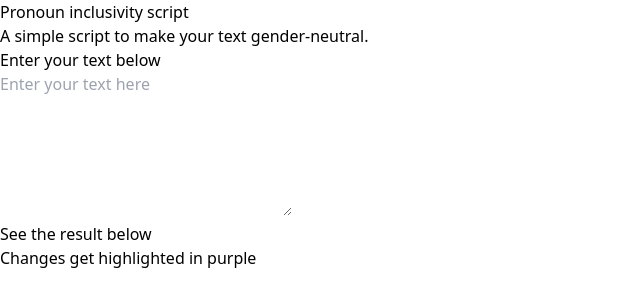
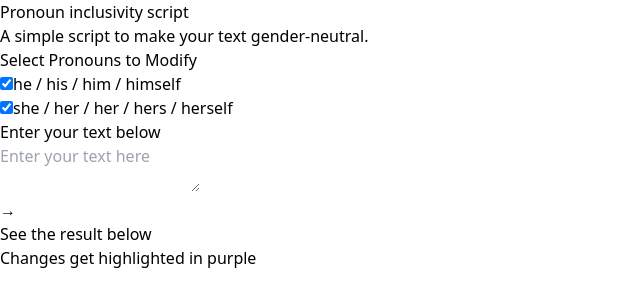
Before and after one commit to jamesdiffeycoding/pronoun-inclusivity-script, a Next.js app in the folder my-app/: page / in a window 1280 px wide. Shown: the top 306 px of the page, without its empty margins (0-640 px from the left). Built offline with nearby package versions, Linux system fonts and the light colour scheme.

Commit message:
MVP1 finished

```diff
--- a/my-app/src/app/page.js
+++ b/my-app/src/app/page.js
@@ -1,14 +1,25 @@
-"use client";
+"use client"; // Add this at the very top
 
-import { useState, useEffect } from "react";
+import { useState, useEffect, useRef } from "react";
 
 export default function Home() {
   const [input, setInput] = useState("");
   const [output, setOutput] = useState("");
   const [preferencesMaleFemale, setPreferences] = useState({
     male: true,
-    female: false,
+    female: true,
   });
+
+  // Reference to the textarea element
+  const textareaRef = useRef(null);
+
+  // Auto-resize the textarea height based on its content
+  useEffect(() => {
+    if (textareaRef.current) {
+      textareaRef.current.style.height = "auto"; // Reset height
+      textareaRef.current.style.height = `${textareaRef.current.scrollHeight}px`; // Set to content height
+    }
+  }, [input]); // Run when the input changes
 
   function handleInputChange(event) {
     setInput(event.target.value);
@@ -16,14 +27,15 @@ export default function Home() {
 
   // Modify text and wrap words surrounded by *** with a <span> tag for highlighting
   function modifyText(text) {
-    return (
-      text
-        .replace(/\b(he|she)\b/gi, (match) => {
+    // Conditionally replace male pronouns based on preferences
+    if (preferencesMaleFemale.male) {
+      text = text
+        .replace(/\b(he)\b/gi, (match) => {
           return match[0] === match[0].toUpperCase()
             ? "***They***"
             : "***they***";
         })
-        .replace(/\b(his|her|hers)\b/gi, (match) => {
+        .replace(/\b(his)\b/gi, (match) => {
           return match[0] === match[0].toUpperCase()
             ? "***Their***"
             : "***their***";
@@ -33,55 +45,131 @@ export default function Home() {
             ? "***Them***"
             : "***them***";
         })
-        .replace(/\b(himself|herself)\b/gi, (match) => {
+        .replace(/\b(himself)\b/gi, (match) => {
           return match[0] === match[0].toUpperCase()
             ? "***Themself***"
             : "***themself***";
+        });
+    }
+
+    // Conditionally replace female pronouns based on preferences
+    if (preferencesMaleFemale.female) {
+      text = text
+        .replace(/\b(she)\b/gi, (match) => {
+          return match[0] === match[0].toUpperCase()
+            ? "***They***"
+            : "***they***";
         })
+        .replace(/\b(her)\b/gi, (match) => {
+          return match[0] === match[0].toUpperCase()
+            ? "***Their***"
+            : "***their***";
+        })
+        .replace(/\b(hers)\b/gi, (match) => {
+          return match[0] === match[0].toUpperCase()
+            ? "***Theirs***"
+            : "***theirs***";
+        })
+        .replace(/\b(herself)\b/gi, (match) => {
+          return match[0] === match[0].toUpperCase()
+            ? "***Themself***"
+            : "***themself***";
+        });
+    }
+
     // Wrap words surrounded by *** with a span tag for highlighting
-        .replace(/\*\*\*(.*?)\*\*\*/g, (match, p1) => {
+    text = text.replace(/\*\*\*(.*?)\*\*\*/g, (match, p1) => {
       return `<span class="text-purple-300">${p1}</span>`;
-        })
-    );
+    });
+
+    // Convert newline characters to <br /> for line breaks
+    text = text.replace(/\n/g, "<br />");
+
+    return text;
   }
 
   useEffect(() => {
     let modifiedOutput = modifyText(input);
     setOutput(modifiedOutput);
-  }, [input]);
+  }, [input, preferencesMaleFemale]); // Update when preferences change
 
   return (
-    <div className="bg-black text-white flex-1 flex flex-col justify-center h-full items-center">
+    <div className="bg-slate-900 text-white flex-1 flex flex-col justify-center h-full items-center">
       {/* HEADING */}
       <section className="text-center m-4">
         <h1 className="text-2xl font-bold pb-4">Pronoun inclusivity script</h1>
         <p>A simple script to make your text gender-neutral.</p>
       </section>
-      {/* INPUT */}
+
+      {/* PREFERENCES */}
+      <section className="text-center m-4">
+        <h3 className="text-xl font-bold p-4 text-purple-400">
+          Select Pronouns to Modify
+        </h3>
+        <div>
+          <label>
+            <input
+              className="mr-2"
+              type="checkbox"
+              checked={preferencesMaleFemale.male}
+              onChange={() =>
+                setPreferences((prev) => ({ ...prev, male: !prev.male }))
+              }
+            />
+            he / his / him / himself
+          </label>
+        </div>
+        <div>
+          <label>
+            <input
+              className="mr-2"
+              type="checkbox"
+              checked={preferencesMaleFemale.female}
+              onChange={() =>
+                setPreferences((prev) => ({ ...prev, female: !prev.female }))
+              }
+            />
+            she / her / her / hers / herself
+          </label>
+        </div>
+      </section>
+
+      {/* INPUT AND OUTPUT CONTAINER (Grid layout with 3 columns on large screens) */}
+      <section className="grid grid-cols-1 lg:grid-cols-[1fr_5px_1fr] gap-8 w-full">
+        {/* --- INPUT */}
         <section className="text-center m-4 w-full">
           <h3 className="text-xl font-bold p-4 text-purple-400">
             Enter your text below
           </h3>
-
           <textarea
+            ref={textareaRef}
             onChange={handleInputChange}
             value={input}
-          rows={6}
-          cols={30}
             placeholder="Enter your text here"
-          className="text-black p-2 text-sm m-4 w-full min-w-96 max-w-[50%] rounded"
+            className="text-black bg-slate-200 placeholder:text-slate-800 p-2 text-sm mt-4 w-full min-w-96 max-w-[90%] rounded resize-none"
           />
         </section>
 
-      {/* OUTPUT */}
+        {/* --- ARROW ICON (in the second column on large screens) */}
+        <section className="flex justify-center items-center text-4xl text-white max-h-[20rem]">
+          <span>→</span>
+        </section>
+
+        {/* --- OUTPUT */}
         <section className="text-center m-4">
           <h3 className="text-xl font-bold pt-4 text-purple-400">
             See the result below
           </h3>
-        <p className="text-xs pb-4 italic">Changes get highlighted in purple</p>
+          <p className="text-xs pb-4 italic">
+            Changes get highlighted in purple
+          </p>
+          <div className="flex flex-col items-center text-left border border-white w-full min-h-32 rounded">
             <div
+              className="min-w-96 max-w-[90%] text-sm p-2"
               dangerouslySetInnerHTML={{ __html: output }} // Render the modified HTML
             />
+          </div>
+        </section>
       </section>
     </div>
   );
```
Lines whose indentation alone changed are shown as unchanged.
